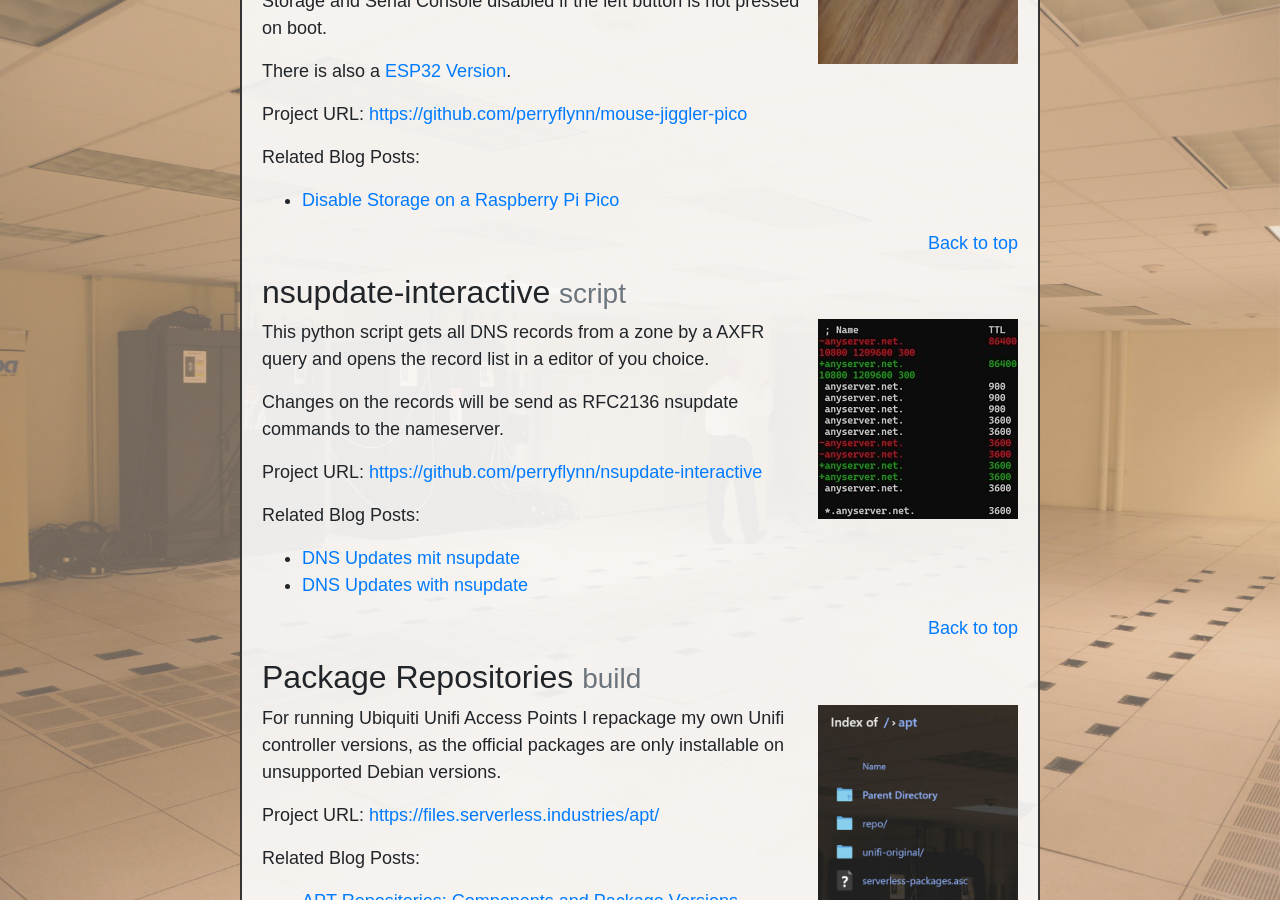
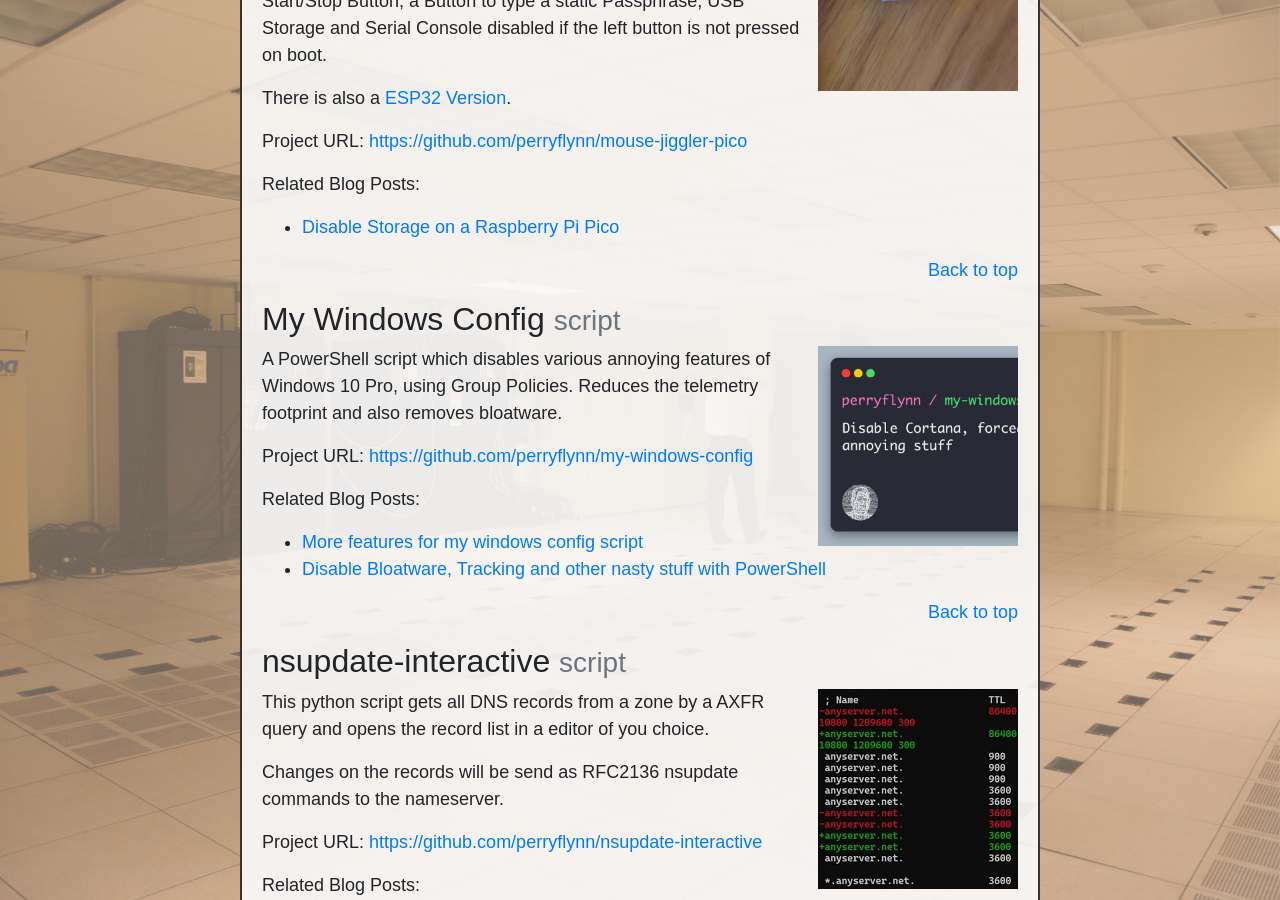
Before and after one commit to perryflynn/serverless.industries, a Jekyll site: the page built from src/projects.html, in a window 1280 px wide and 900 px high, scrolled down 3041 px. Built offline with Jekyll 4.4.1, drawn with Linux system fonts in a browser that asks for light colours.

Commit message:
windows config as a project

```diff
--- /dev/null
+++ b/src/_posts/2024/2024-08-02-my-windows-config-update.en.md
@@ -0,0 +1,15 @@
+---
+author: christian
+title: More features for my windows config script
+locale: en
+tags: [ windows, powershell, projects:wincfg ]
+---
+
+My [set-policies.ps1](https://github.com/perryflynn/my-windows-config/blob/main/set-policies.ps1)
+script got some new features. It prevents now a involunary Windows 11 upgrade for example.
+
+All new features:
+
+- Prevent upgrade to Windows 11
+- Disable "soft-disconnecting" Wifi (no disconnect if a Wifi has no internet connection)
+- Disable PowerShell telemetry
```
Also changed, not shown: src/_posts/2023/2023-12-28-windows-disable-tracking-bloatware.en.md (+1 -1 lines), src/_projects/my-windows-config.md (added, +12 -0 lines), src/assets/windows-config.jpg (added).
